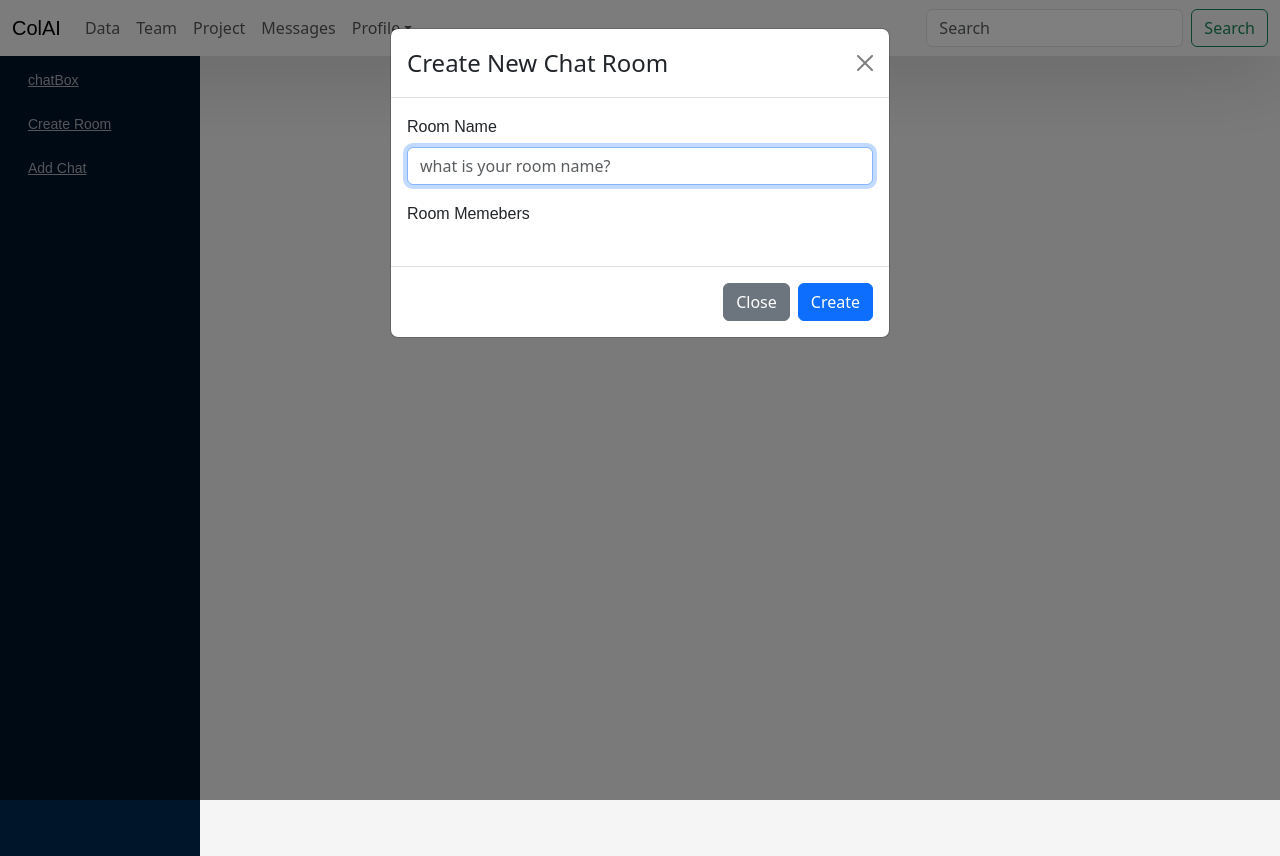
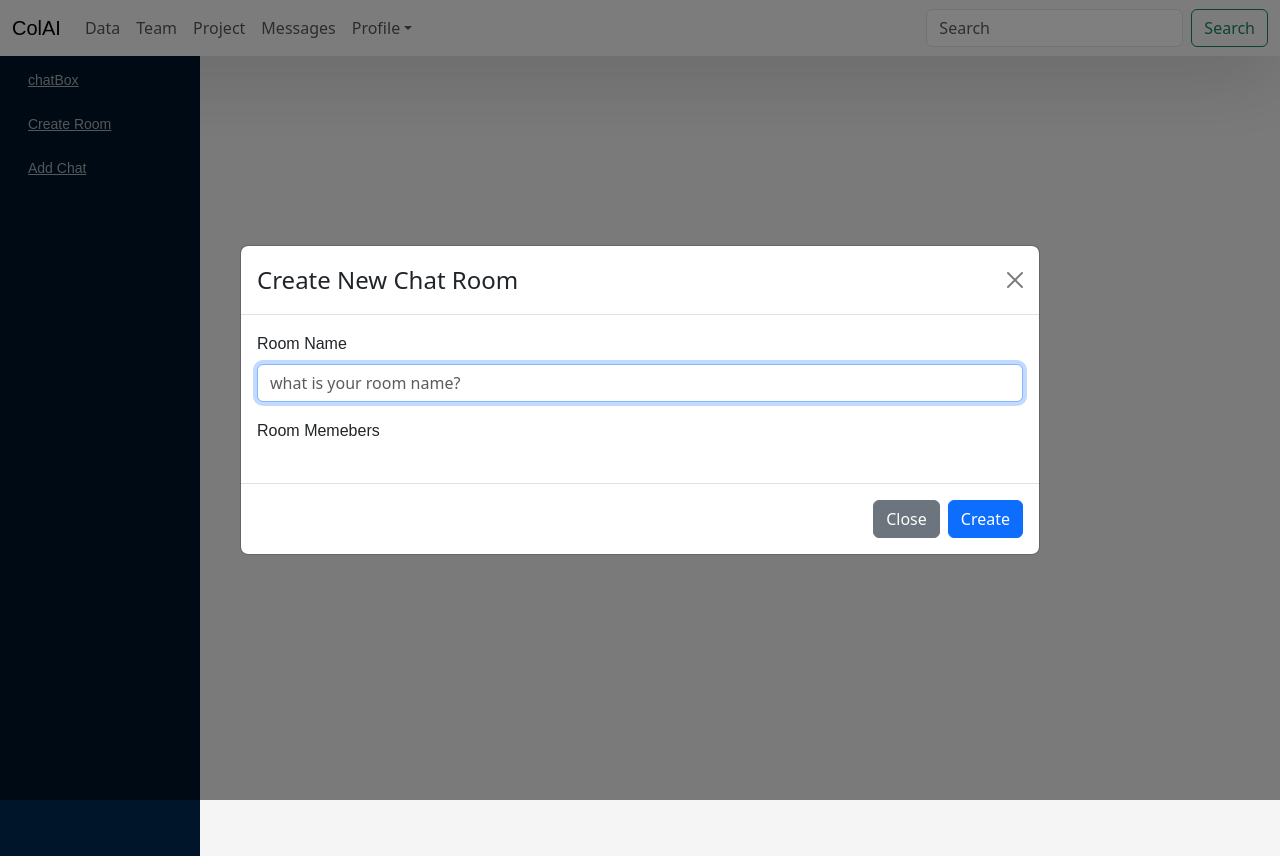
Before and after one commit to Collaborative-AI/colteam, a React (Create React App) app in the folder my-react-app/: page /messages/CreateRoom in a window 1280 px wide. Built offline with nearby package versions, Linux system fonts and the light colour scheme.

Commit message:
move create-room & add-chat to center

```diff
--- a/my-react-app/src/components/messages/addChat.js
+++ b/my-react-app/src/components/messages/addChat.js
@@ -46,7 +46,14 @@ function AddChat(props){
     const handleClose = () => {setChatShow(false);}
 
     return (
-      <Modal show={chatshow} onHide={handleClose}>
+      <Modal
+      {...props}
+      size="lg"
+      aria-labelledby="contained-modal-title-vcenter"
+      centered
+      show={chatshow}
+      onHide={handleClose}
+      >
         <Modal.Header closeButton>
           <Modal.Title>Add New Chat</Modal.Title>
         </Modal.Header>
--- a/my-react-app/src/components/messages/createRoom.js
+++ b/my-react-app/src/components/messages/createRoom.js
@@ -6,14 +6,14 @@ import { useNavigate } from 'react-router-dom'
 import axios from 'axios'
 
 function CreateRoom(props){
-    const [formData, setFormData] = useState({
+    const [FormData, setFormData] = useState({
         room_name: '',
       })
 
       const handleInputChange = (event) => {
         const { name, value } = event.target
         setFormData({
-          ...formData,
+          ...FormData,
           [name]: value,
         })
       }
@@ -22,7 +22,7 @@ function CreateRoom(props){
       const handleCreateRoom = (event) => {
         event.preventDefault()
         const data = {
-          room_name: formData.room_name,
+          room_name: FormData.room_name,
         }
 
         axios.post('http://localhost:8000/chats/create_room/', data)
@@ -41,9 +41,16 @@ function CreateRoom(props){
     const handleClose = () => {setShow(false);}
 
     return (
-      <Modal show={show} onHide={handleClose}>
+      <Modal
+      {...props}
+      size="lg"
+      aria-labelledby="contained-modal-title-vcenter"
+      centered
+      show={show}
+      onHide={handleClose}
+      >
         <Modal.Header closeButton>
-          <Modal.Title>Create New Chat Room</Modal.Title>
+          <Modal.Title id="contained-modal-title-vcenter">Create New Chat Room</Modal.Title>
         </Modal.Header>
         <Modal.Body>
           <Form>
@@ -54,6 +61,7 @@ function CreateRoom(props){
                 placeholder="what is your room name?"
                 autoFocus
                 value={FormData.room_name}
+                onChange={handleInputChange}
               />
             </Form.Group>
             <Form.Group
```
